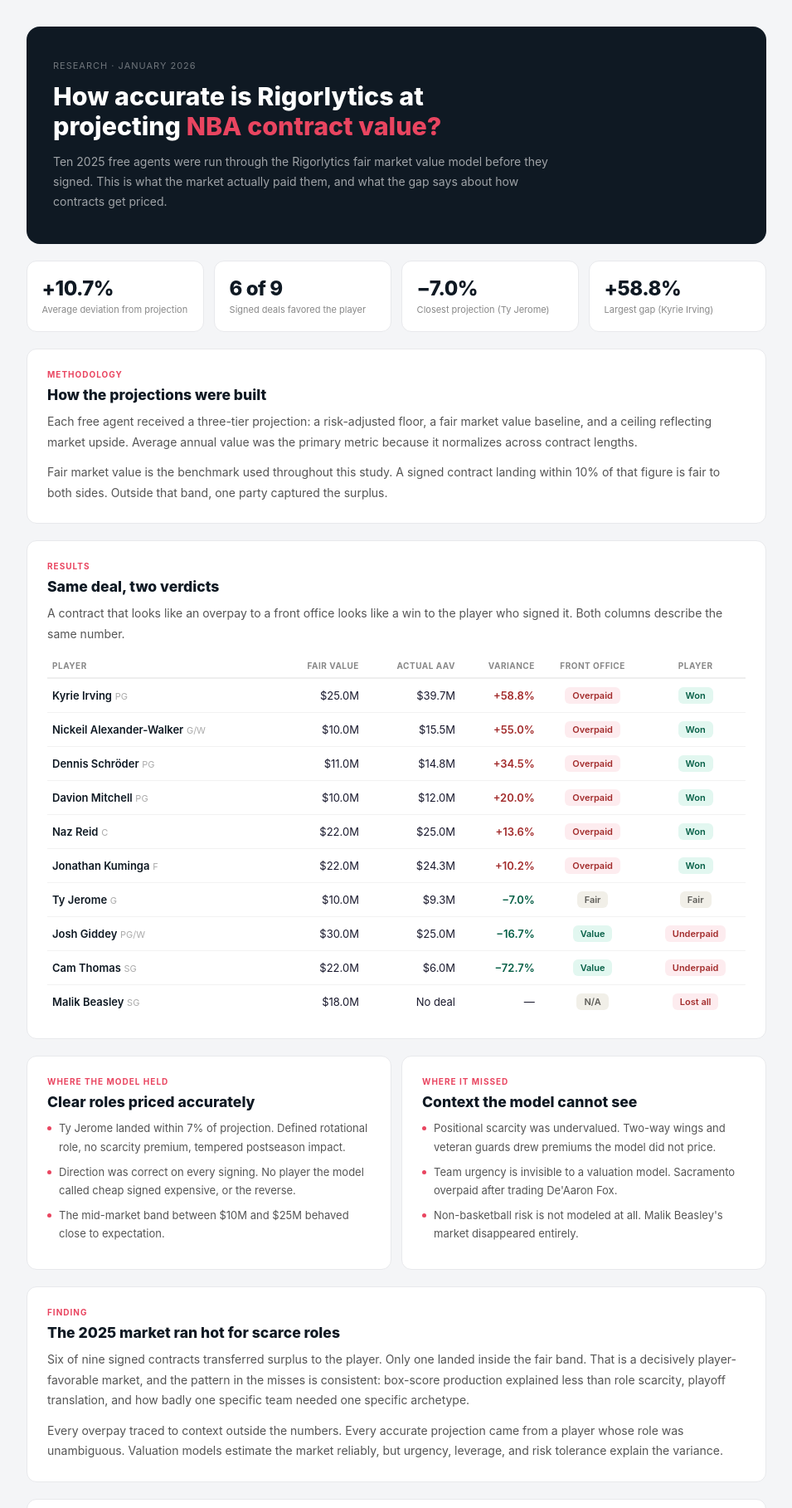
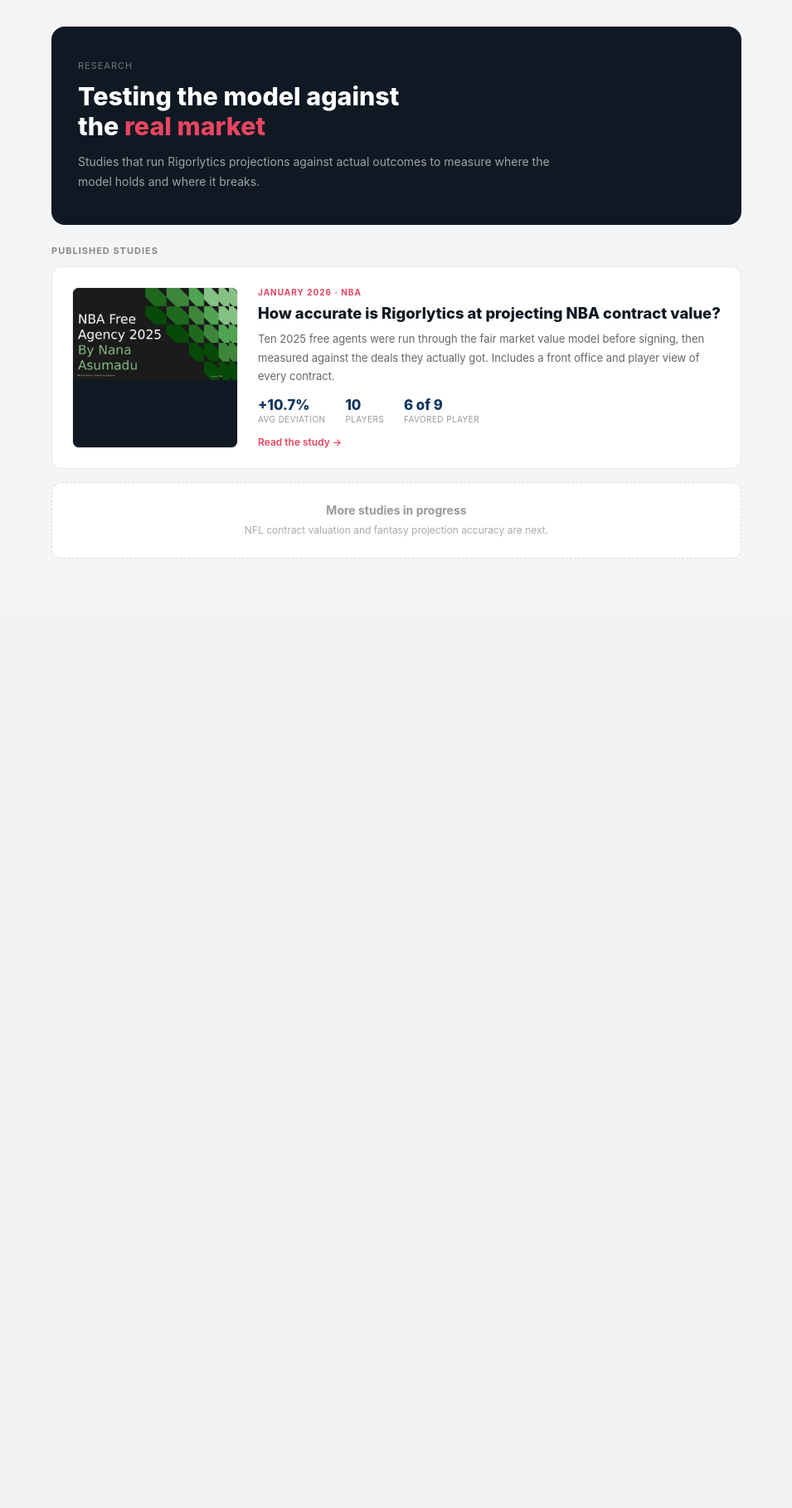
Before and after one commit to nasumadu/Rigorlytics, a Flask app: page /research in a window 1280 px wide. Shown: the part 58-1875 px from the top of the page at 83% size, without its empty margins (162-1117 px from the left). After the commit the page ends 731 px from the top, so only its background shows below. Run offline with Flask 3, Linux system fonts and the light colour scheme.

Commit message:
Research index page with study cards, individual study routes

```diff
--- a/app/routes.py
+++ b/app/routes.py
@@ -127,6 +127,11 @@ def api_compare():
 
 @main.route('/research')
 def research():
+    return render_template('research_index.html')
+
+
+@main.route('/research/nba-free-agency-2025')
+def research_nba_fa():
     return render_template('research.html')
 
 
--- a/app/templates/research.html
+++ b/app/templates/research.html
@@ -93,7 +93,11 @@ nav { background:#fff; border-bottom:1px solid #e8e9ec; padding:0 2rem; display:
   <a href="/ask" class="nav-btn">Ask Rigorlytics</a>
 </nav>
 
-<div class="page">
+<div style="max-width:940px;margin:0 auto;padding:1.25rem 1.5rem 0">
+  <a href="/research" style="font-size:12px;font-weight:600;color:#888;text-decoration:none">&larr; All research</a>
+</div>
+
+<div class="page" style="padding-top:1rem">
 
   <div class="hero">
     <div class="hero-eye">Research &middot; January 2026</div>
--- /dev/null
+++ b/app/templates/research_index.html
@@ -0,0 +1,98 @@
+<!DOCTYPE html>
+<html lang="en">
+<head>
+<meta charset="UTF-8">
+<meta name="viewport" content="width=device-width, initial-scale=1.0">
+<title>Research - Rigorlytics</title>
+<style>
+* { margin:0; padding:0; box-sizing:border-box; }
+body { font-family:-apple-system,BlinkMacSystemFont,'Segoe UI',sans-serif; background:#f4f5f7; color:#1a1a2e; }
+nav { background:#fff; border-bottom:1px solid #e8e9ec; padding:0 2rem; display:flex; align-items:center; justify-content:space-between; height:58px; position:sticky; top:0; z-index:100; }
+.logo { font-size:1.25rem; font-weight:800; color:#0f1923; letter-spacing:-.5px; text-decoration:none; }
+.logo span { color:#e94560; }
+.nav-links { display:flex; }
+.nav-link { padding:0 15px; height:58px; display:flex; align-items:center; font-size:13px; font-weight:500; color:#666; text-decoration:none; border-bottom:2px solid transparent; white-space:nowrap; }
+.nav-link:hover { color:#0f1923; }
+.nav-link.active { color:#0f1923; border-bottom-color:#e94560; font-weight:600; }
+.nav-link.pro-link { color:#0f3460; font-weight:600; }
+.nav-btn { background:#0f1923; color:#fff; border:none; padding:7px 16px; border-radius:8px; font-size:12px; font-weight:600; cursor:pointer; text-decoration:none; display:inline-block; }
+.page { max-width:880px; margin:0 auto; padding:2rem 1.5rem 3rem; }
+@media (max-width:820px){ .nav-links{display:none} .study{grid-template-columns:1fr} }
+
+.hero { background:#0f1923; border-radius:16px; padding:2.5rem 2rem; margin-bottom:1.5rem; }
+.hero-eye { font-size:11px; letter-spacing:1px; color:rgba(255,255,255,.4); text-transform:uppercase; margin-bottom:12px; }
+.hero-h1 { font-size:1.9rem; font-weight:800; color:#fff; line-height:1.2; margin-bottom:12px; }
+.hero-h1 em { color:#e94560; font-style:normal; }
+.hero-sub { font-size:14px; color:rgba(255,255,255,.6); line-height:1.7; max-width:600px; }
+
+.section-label { font-size:11px; font-weight:700; letter-spacing:1px; color:#888; text-transform:uppercase; margin-bottom:12px; }
+
+.study { display:grid; grid-template-columns:200px 1fr; gap:1.5rem; background:#fff; border:1px solid #e8e9ec; border-radius:12px; padding:1.5rem; margin-bottom:1rem; text-decoration:none; color:inherit; transition:all .2s; }
+.study:hover { border-color:#e94560; transform:translateY(-2px); box-shadow:0 6px 20px rgba(0,0,0,.06); }
+.study-thumb { border-radius:8px; overflow:hidden; border:1px solid #eee; background:#0f1923; }
+.study-thumb img { width:100%; display:block; }
+.study-eye { font-size:10px; font-weight:700; letter-spacing:1px; color:#e94560; text-transform:uppercase; margin-bottom:8px; }
+.study-t { font-size:1.15rem; font-weight:800; color:#0f1923; margin-bottom:8px; line-height:1.3; }
+.study-d { font-size:13px; color:#666; line-height:1.7; margin-bottom:14px; }
+.study-stats { display:flex; gap:1.5rem; flex-wrap:wrap; }
+.ss { }
+.ss-v { font-size:1.05rem; font-weight:800; color:#0f3460; }
+.ss-l { font-size:10px; color:#999; text-transform:uppercase; letter-spacing:.4px; margin-top:1px; }
+.study-more { font-size:12px; font-weight:600; color:#e94560; margin-top:14px; }
+
+.soon { background:#fff; border:1px dashed #d8dae0; border-radius:12px; padding:1.5rem; text-align:center; }
+.soon-t { font-size:14px; font-weight:700; color:#999; margin-bottom:6px; }
+.soon-d { font-size:12px; color:#aaa; line-height:1.6; }
+</style>
+</head>
+<body>
+<nav>
+  <a href="/" class="logo">RIGOR<span>LYTICS</span></a>
+  <div class="nav-links">
+    <a href="/" class="nav-link">Home</a>
+    <a href="/stats" class="nav-link">Stats</a>
+    <a href="/ask" class="nav-link">Ask</a>
+    <a href="/fantasy" class="nav-link">Fantasy</a>
+    <a href="/betting" class="nav-link">Betting</a>
+    <a href="/pro" class="nav-link pro-link">Pro</a>
+    <a href="/research" class="nav-link active">Research</a>
+    <a href="/about" class="nav-link">About</a>
+  </div>
+  <a href="/ask" class="nav-btn">Ask Rigorlytics</a>
+</nav>
+
+<div class="page">
+
+  <div class="hero">
+    <div class="hero-eye">Research</div>
+    <div class="hero-h1">Testing the model against<br>the <em>real market</em></div>
+    <p class="hero-sub">Studies that run Rigorlytics projections against actual outcomes to measure where the model holds and where it breaks.</p>
+  </div>
+
+  <div class="section-label">Published studies</div>
+
+  <a href="/research/nba-free-agency-2025" class="study">
+    <div class="study-thumb">
+      <img src="/static/research/slide-01.jpg" alt="NBA Free Agency 2025 study" />
+    </div>
+    <div>
+      <div class="study-eye">January 2026 &middot; NBA</div>
+      <div class="study-t">How accurate is Rigorlytics at projecting NBA contract value?</div>
+      <div class="study-d">Ten 2025 free agents were run through the fair market value model before signing, then measured against the deals they actually got. Includes a front office and player view of every contract.</div>
+      <div class="study-stats">
+        <div class="ss"><div class="ss-v">+10.7%</div><div class="ss-l">Avg deviation</div></div>
+        <div class="ss"><div class="ss-v">10</div><div class="ss-l">Players</div></div>
+        <div class="ss"><div class="ss-v">6 of 9</div><div class="ss-l">Favored player</div></div>
+      </div>
+      <div class="study-more">Read the study &rarr;</div>
+    </div>
+  </a>
+
+  <div class="soon">
+    <div class="soon-t">More studies in progress</div>
+    <div class="soon-d">NFL contract valuation and fantasy projection accuracy are next.</div>
+  </div>
+
+</div>
+</body>
+</html>
```
